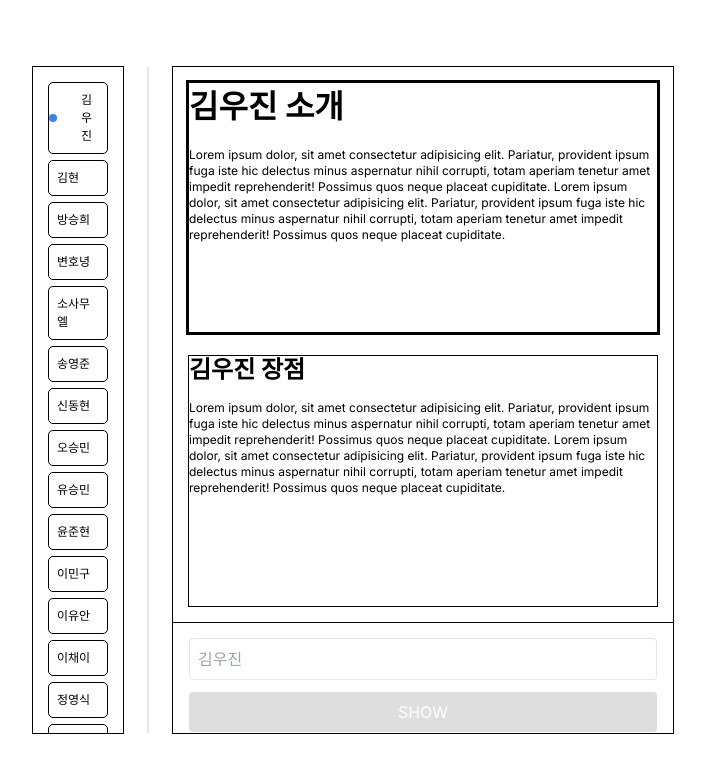
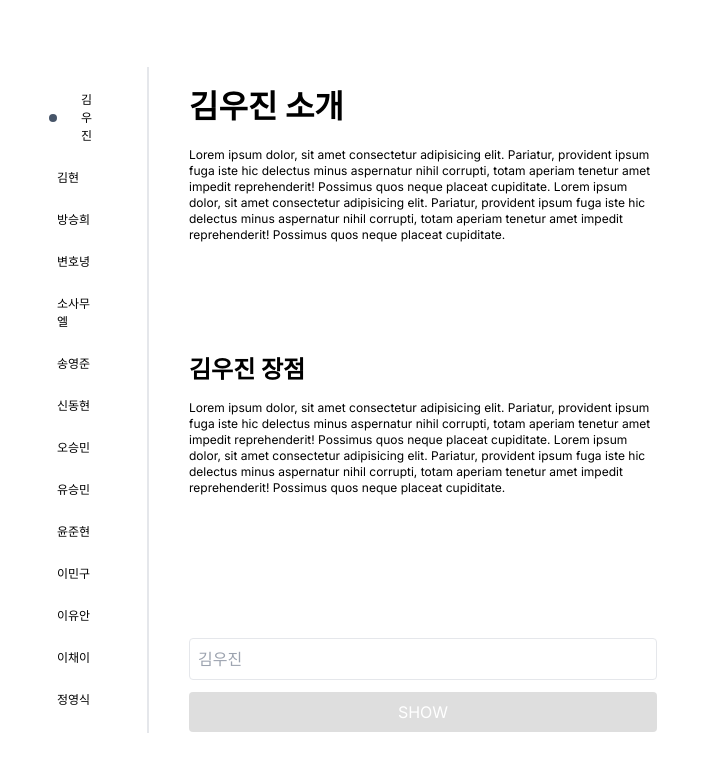
Before and after one commit to YoonJieut/Notebook, a Next.js app in the folder app/: page / in a window 1280 px wide. Both pictures are taken after a click on the button "김우진". Shown: the top 772 px of the page, without its empty margins (287-992 px from the left). Built offline with nearby package versions, Linux system fonts and the light colour scheme.

Commit message:
done : 스타일링 완료

```diff
--- a/app/src/app/page.tsx
+++ b/app/src/app/page.tsx
@@ -22,7 +22,7 @@ const HomePage = () => {
       <Layout>
         <Menu onMenuSelect={handleMenuSelect} selectedMenu={selectedMenu} />
         <div className='verticalLine h-full border-r-2'></div>
-        <div className="width-500px h-full outline outline-1 flex flex-col justify-between">
+        <div className="width-500px h-full  flex flex-col justify-between">
           <Content selectedMenu={selectedMenu} />
           <Search onSearchSubmit={handleSearchSubmit} selectedMenu={selectedMenu} />
         </div>
--- a/app/src/components/Content.tsx
+++ b/app/src/components/Content.tsx
@@ -11,12 +11,12 @@ const Content: React.FC<ContentProps> = ({ selectedMenu }) => {
   const content = menuData.find(item => item.name === selectedMenu)?.content || "내용이 없습니다.";
 
   return (
-    <div className="content width-500px h-5/6 p-4 outline outline-1 flex flex-col gap-6" >
-      <div className='upBox flex-1 outline outline-1s'>
+    <div className="content width-500px h-5/6 p-4  flex flex-col gap-6" >
+      <div className='upBox flex-1 s'>
         <h1 className="font-size-2rem font-bold">{selectedMenu} 소개</h1>
         <p className="font-size-12px mt-4 leading-4">{content}</p>
       </div>
-      <div className='downBox flex-1 outline outline-1'>
+      <div className='downBox flex-1 '>
         <h1 className="font-size-1-5rem text-xl font-bold">{selectedMenu} 장점</h1>
         <p className="font-size-12px mt-4 leading-4">{content}</p>
       </div>
--- a/app/src/components/Menu.tsx
+++ b/app/src/components/Menu.tsx
@@ -13,15 +13,15 @@ interface MenuProps {
 
 const Menu: React.FC<MenuProps> = ({ onMenuSelect, selectedMenu }) => {
   return (
-    <div className="menu w-1/6 h-full p-4 flex flex-col outline outline-1 overflow-hidden justify-between">
+    <div className="menu w-1/6 h-full p-4 flex flex-col  overflow-hidden justify-between">
       {menuData.map((item, index) => (
         <button
           key={index}
-          className={`block w-full p-2 mb-2 text-left rounded font-size-12px outline outline-1 ${selectedMenu === item.name ? 'pl-8 relative' : ''}`}
+          className={`transition-all block w-full p-2 mb-2 text-left rounded font-size-12px flex items-center  ${selectedMenu === item.name ? 'pl-8 relative' : ''}`}
           onClick={() => onMenuSelect(item.name)}
         >
           {selectedMenu === item.name && (
-            <div className="absolute left-0 top-1/2 transform -translate-y-1/2 w-2 h-2 bg-blue-500 rounded-full"></div>
+            <div className="absolute left-0 top-1/2 transform -translate-y-1/2 w-2 h-2 bg-slate-600 rounded-full"></div>
           )}
           {item.name}
         </button>
```
